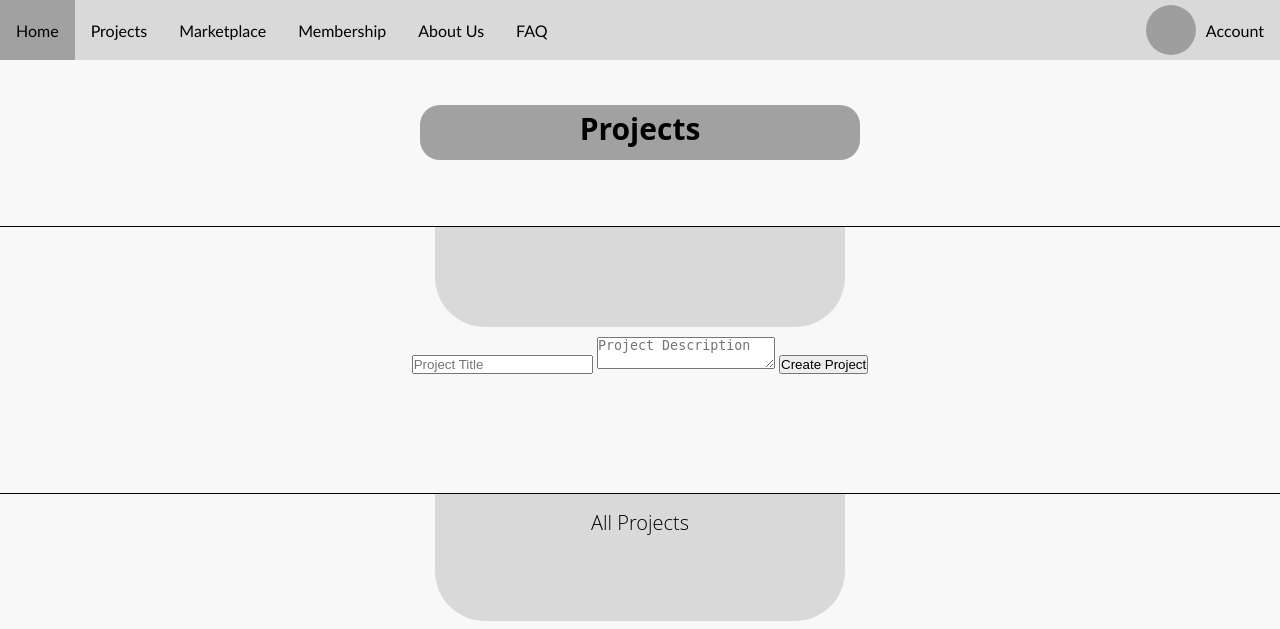
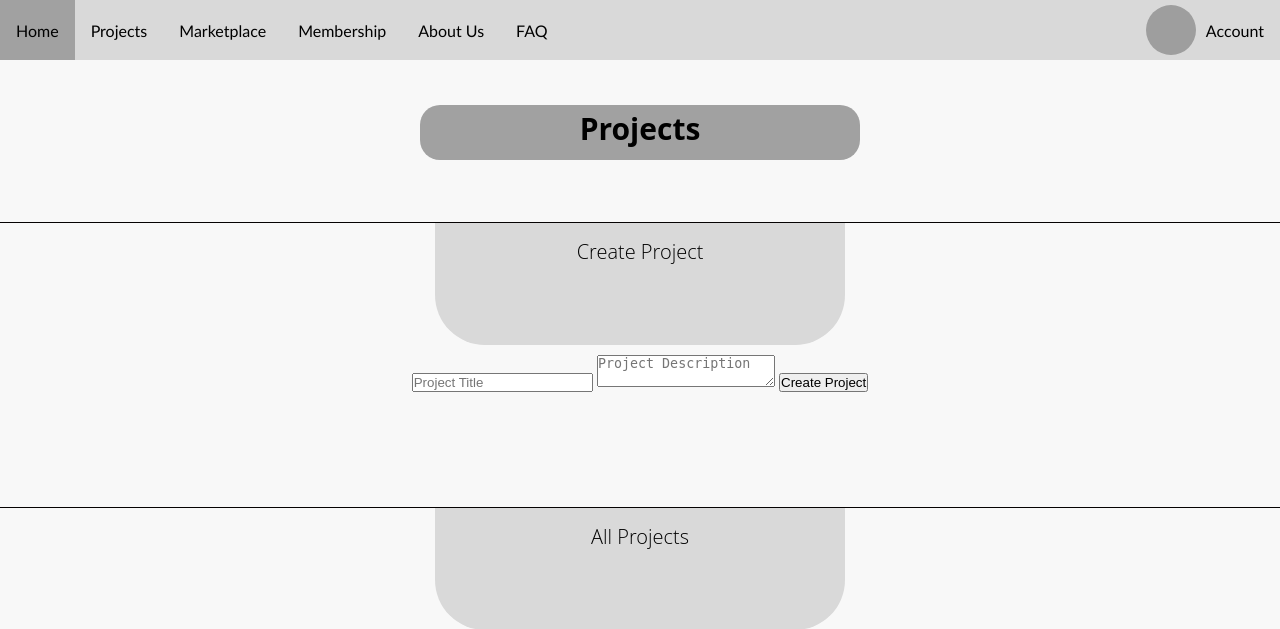
Before and after one commit to wrenstuff/Needmore-Caffiene-Project-Management-System, a Flask app: a page that uses templates/projects.html in a window 1280 px wide. Shown: the top 629 px of the page. Run offline with Flask 3, Linux system fonts and the light colour scheme; a user stored in the database is signed in; data comes from the database, SQL or seed files in the repository; data that the repository does not hold is empty; style sheets or scripts are compiled from the project's sources; grey boxes are pictures that could not be loaded.

Commit message:
Update projects.html

```diff
--- a/templates/projects.html
+++ b/templates/projects.html
@@ -20,7 +20,7 @@
             <span class="projects-title">Projects</span>
         </div>
         <div class="recent-projects-title">
-            <span class="section-title"><!--Recent Projects--></span>
+            <span class="section-title"><!--Recent Projects-->Create Project</span>
         </div>
         <!-- Example of a project card component -->
         <div class="project-list">
```
